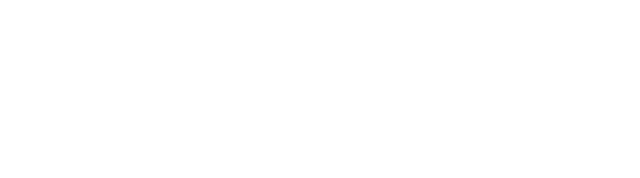
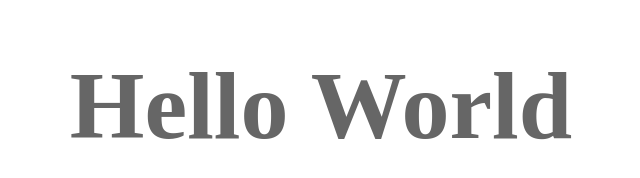
Before and after one commit to a-myzk/typing-app, a plain HTML site: page index.html in a window 1280 px wide. Shown: the whole page, without its empty margins (319-959 px from the left). Drawn offline with Linux system fonts and the light colour scheme; some packages are replaced by stand-ins of ours.

```diff
--- a/css/style.css
+++ b/css/style.css
@@ -0,0 +1,9 @@
+@charset "UTF-8";
+
+#text {
+  margin-top: 50px;
+  font-size: 6em;
+  font-weight: bold;
+  color: #666;
+  text-align: center;
+}
--- a/index.html
+++ b/index.html
@@ -1 +1,15 @@
-<p id="text"></p>
+<!DOCTYPE html>
+<html lang="ja">
+  <head>
+    <meta charset="UTF-8">
+    <meta http-equiv="X-UA-Compatible" content="IE=edge">
+    <meta name="viewport" content="width=device-width, initial-scale=1.0">
+    <link rel="stylesheet" href="https://unpkg.com/ress/dist/ress.min.css">
+    <link rel="stylesheet" href="css/style.css">
+    <title>Typing-App</title>
+  </head>
+  <body>
+    <p id="text"></p>
+    <script src="index.js"></script>
+  </body>
+</html>
--- a/index.js
+++ b/index.js
@@ -0,0 +1,9 @@
+var p = document.getElementById('text');
+var textLists = [
+  'Hello World',
+  'This is my App',
+  'How are you?',
+  'Hello Hello'
+];
+
+p.textContent = textLists[0];
```
